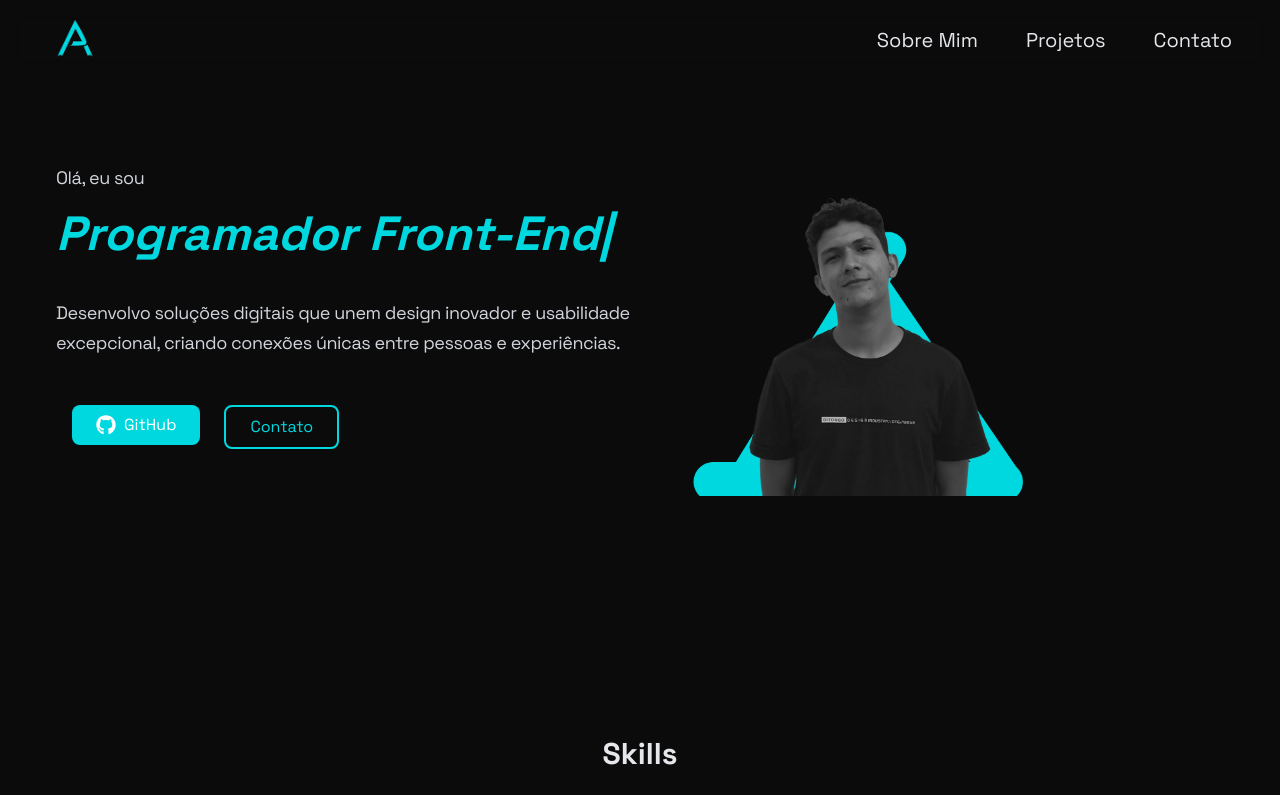
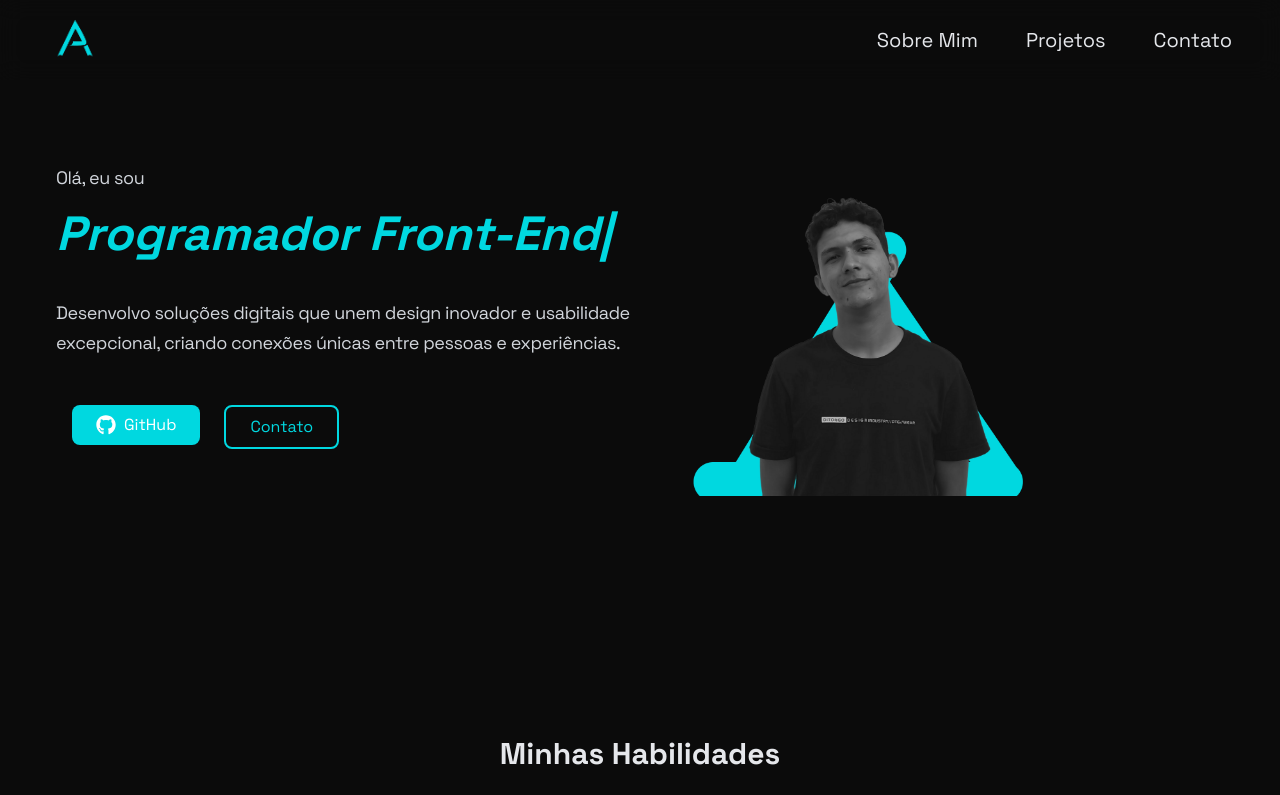
Before and after one commit to pedrinho-devv/Portfolio, a React (Vite) app: page / in a window 1280 px wide. Shown: the top 795 px of the page. Built offline with nearby package versions, Linux system fonts and the light colour scheme.

Commit message:
alteração em textos.

```diff
--- a/src/Components/Skills.jsx
+++ b/src/Components/Skills.jsx
@@ -8,8 +8,8 @@ import {
   DiGithubBadge,
 } from "react-icons/di";
 import { SiTailwindcss } from "react-icons/si";
-import { FaGit } from "react-icons/fa"; // Ícone do Git
-import { FiFigma } from "react-icons/fi"; // Ícone do Figma
+import { FaGit } from "react-icons/fa";
+import { FiFigma } from "react-icons/fi";
 
 const skills = [
   {
@@ -17,13 +17,13 @@ const skills = [
     technologies: [
       { name: "HTML", icon: <DiHtml5 className="text-orange-600" /> },
       { name: "CSS", icon: <DiCss3 className="text-blue-600" /> },
-      { name: "Tailwind", icon: <SiTailwindcss className="text-teal-500" /> }, // Ícone do Tailwind
+      { name: "Tailwind", icon: <SiTailwindcss className="text-teal-500" /> },
       { name: "Bootstrap", icon: <DiBootstrap className="text-purple-600" /> },
       { name: "JavaScript", icon: <DiJavascript1 className="text-yellow-500" /> },
       { name: "React", icon: <DiReact className="text-blue-500" /> },
-      { name: "Git", icon: <FaGit className="text-orange-500" /> }, // Ícone do Git
+      { name: "Git", icon: <FaGit className="text-orange-500" /> },
       { name: "GitHub", icon: <DiGithubBadge className="text-gray-600" /> },
-      { name: "Figma", icon: <FiFigma className="text-purple-500" /> }, // Ícone do Figma
+      { name: "Figma", icon: <FiFigma className="text-purple-500" /> },
     ],
   },
 ];
@@ -39,7 +39,7 @@ const Skills = () => {
         animate={{ opacity: 1, y: 0 }}
         transition={{ duration: 0.6 }}
       >
-        <h2 className="mt-44 text-3xl font-bold mb-4 text-center">Skills</h2>
+        <h2 className="mt-44 text-3xl font-bold mb-4 text-center">Minhas Habilidades</h2>
         <p className="text-center mb-8">
           Minhas tecnologias mais usadas.
         </p>
```
